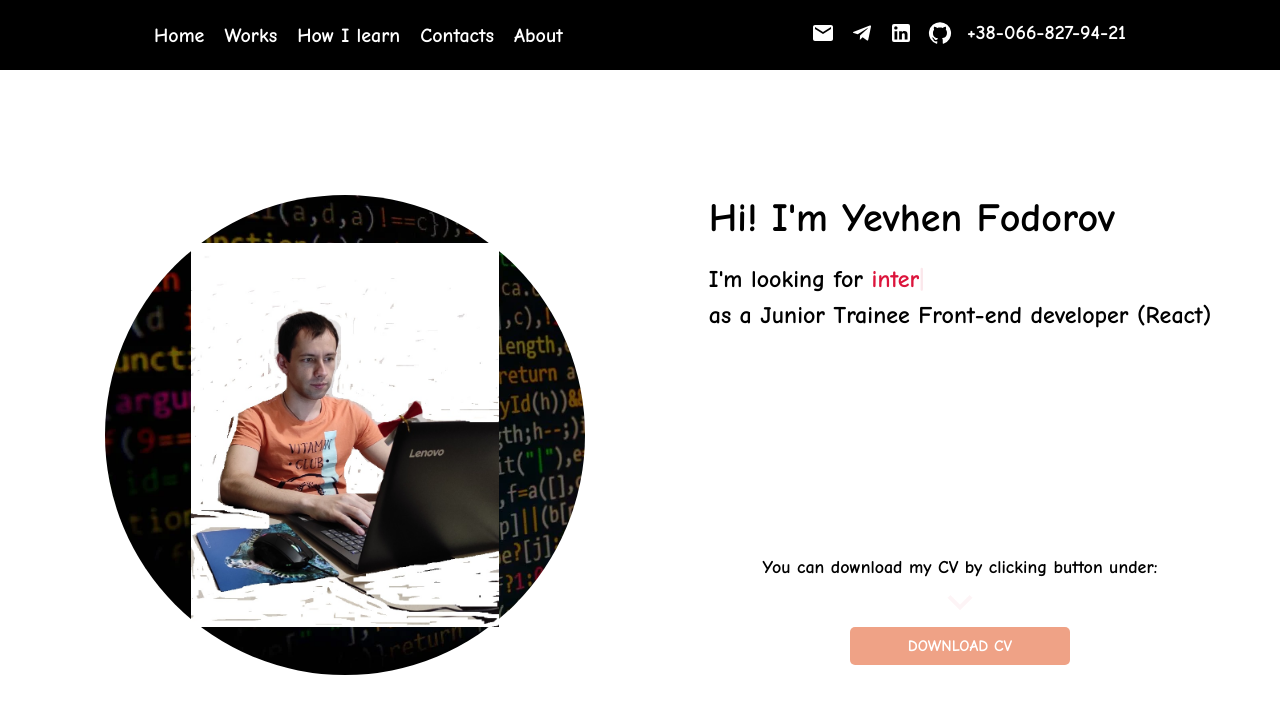
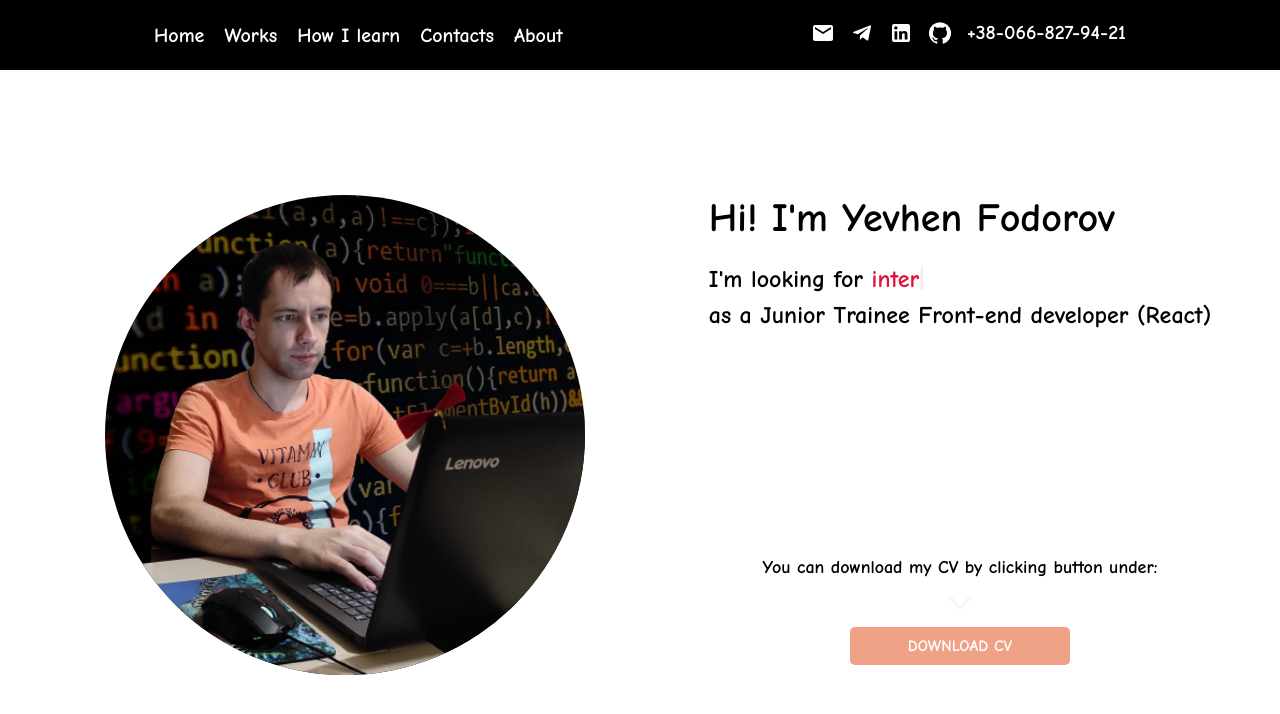
Before and after one commit to Zhenkaaf/myPortfolioFODOROV, a React (Create React App) app: page /#/ in a window 1280 px wide. Shown: the top 714 px of the page. Built offline with nearby package versions, Linux system fonts and the light colour scheme.

Commit message:
updatePhotoHomepage

```diff
--- a/src/pages/home/Home.jsx
+++ b/src/pages/home/Home.jsx
@@ -2,7 +2,7 @@ import './home.scss';
 import { init } from 'ityped';
 import { useEffect } from 'react';
 import { useRef } from 'react';
-import me from './../../img/me.jpg';
+import me from './../../img/fromL.png';
 import KeyboardArrowDownIcon from '@mui/icons-material/KeyboardArrowDown';
 
 const Home = () => {
--- a/src/pages/home/home.scss
+++ b/src/pages/home/home.scss
@@ -48,6 +48,7 @@
                 .photo__background {
                     width: 70vh;
                     height: 70vh;
+                    overflow: hidden;
                     /* background-color: crimson; */
                     border-radius: 50%;
                     display: flex;
@@ -73,7 +74,7 @@
                     } */
 
                     .photo__img {
-                        height: 80%;
+                        height: 125%;
 
 
                     }
```
Also changed, not shown: src/img/fromL.png (added).
